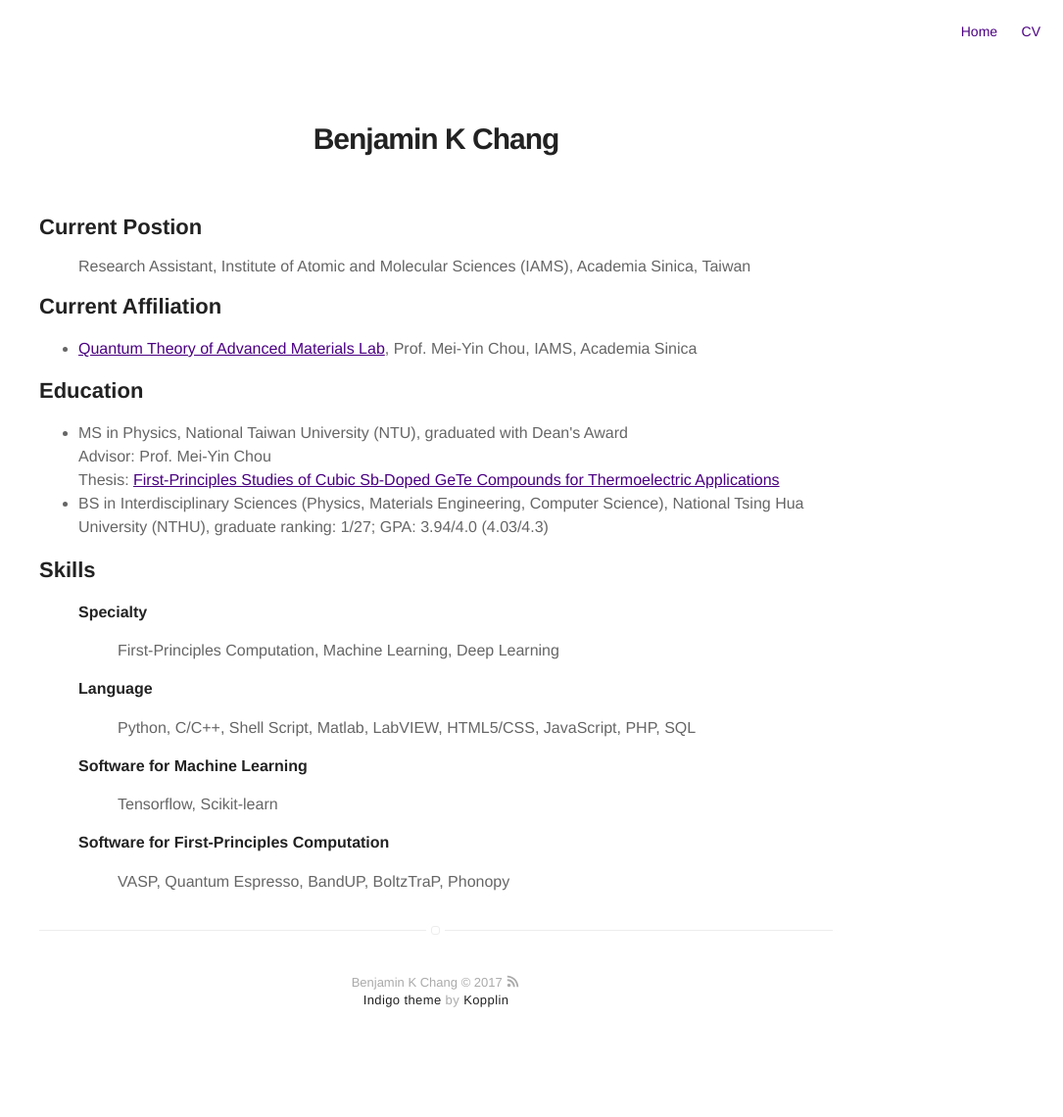
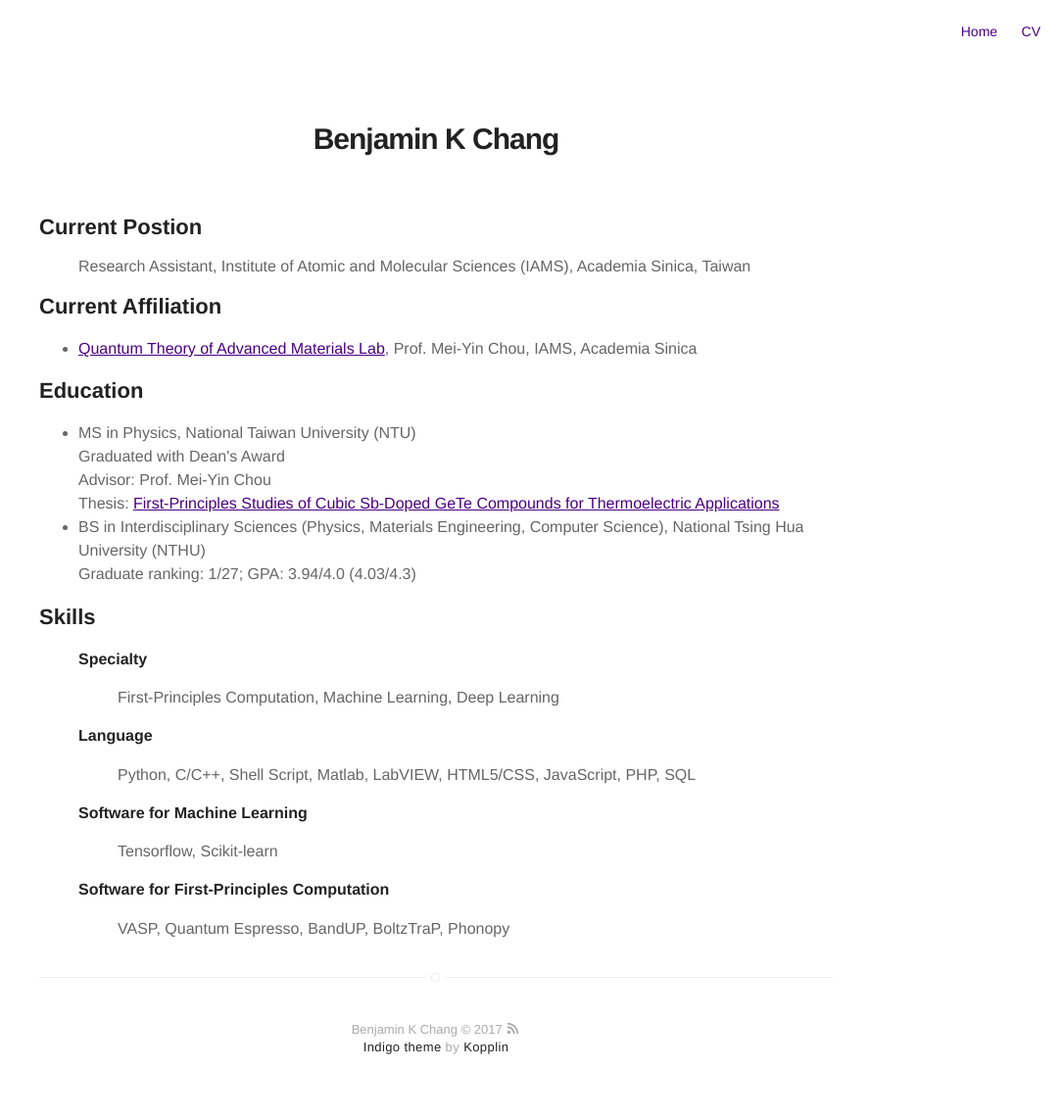
Before and after one commit to bkchang/bkchang.github.io, a Jekyll site: the page built from about.md, in a window 1280 px wide. Shown: the whole page at 98% size, without its empty margins (195-1280 px from the left). Built offline with Jekyll 4.4.1, drawn with Linux system fonts in a browser that asks for light colours; before the commit the page ends 1092 px from its top, so only the background shows below that.

```diff
--- a/about.md
+++ b/about.md
@@ -22,8 +22,8 @@ Research Assistant, Institute of Atomic and Molecular Sciences (IAMS), Academia
 
 <h2>Education</h2>
 <ul class="skill-list">
-	<li>MS in Physics, National Taiwan University (NTU), graduated with <b>Dean's Award</b> <br> Advisor: Prof. Mei-Yin Chou <br> Thesis: <a href="https://doi.org/10.6342/NTU201701378">First-Principles Studies of Cubic Sb-Doped GeTe Compounds for Thermoelectric Applications</a></li>
-	<li>BS in Interdisciplinary Sciences (Physics, Materials Engineering, Computer Science), National Tsing Hua University (NTHU), graduate ranking: <b>1</b>/27; GPA: <b>3.94</b>/4.0 (<b>4.03</b>/4.3)</li>
+	<li>MS in Physics, National Taiwan University (NTU) <br> Graduated with <b>Dean's Award</b> <br> Advisor: Prof. Mei-Yin Chou <br> Thesis: <a href="https://doi.org/10.6342/NTU201701378">First-Principles Studies of Cubic Sb-Doped GeTe Compounds for Thermoelectric Applications</a></li>
+	<li>BS in Interdisciplinary Sciences (Physics, Materials Engineering, Computer Science), National Tsing Hua University (NTHU) <br> Graduate ranking: <b>1</b>/27; GPA: <b>3.94</b>/4.0 (<b>4.03</b>/4.3)</li>
 </ul>
 
 <h2>Skills</h2>
```
